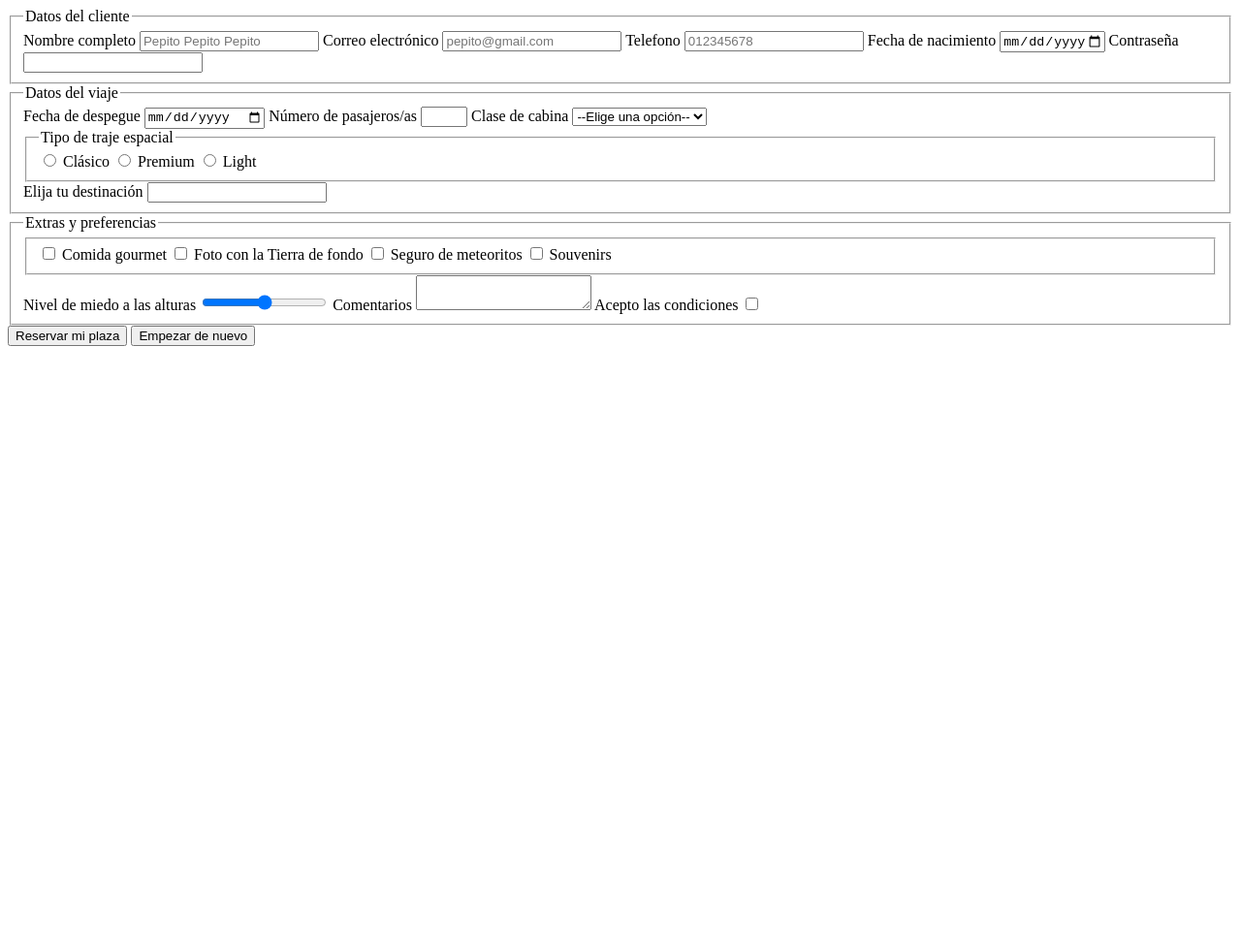
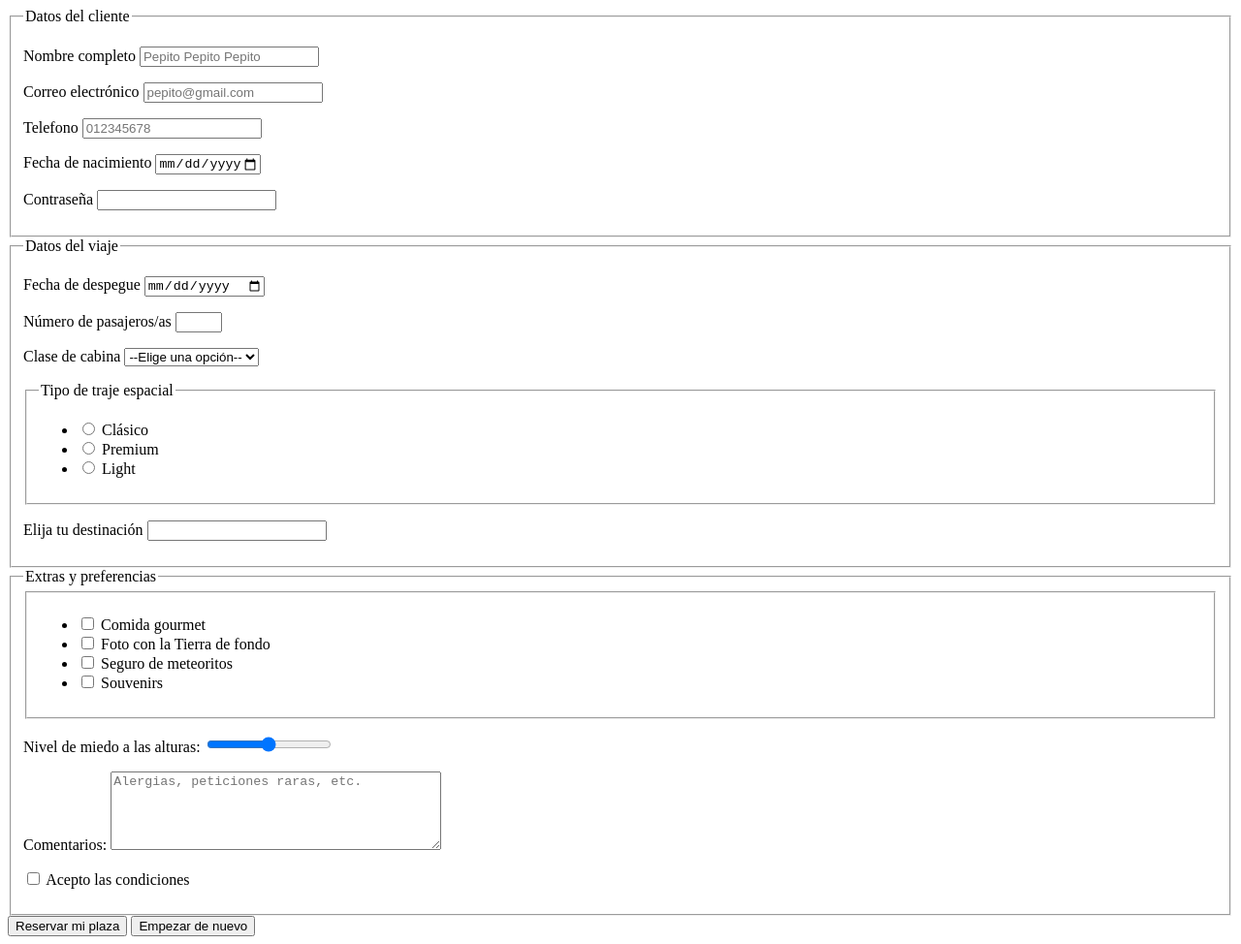
Before and after one commit to sophiarequiao/LLMM-form-exercise, a plain HTML site: page index.html in a window 1280 px wide. Shown: the whole page at 97% size. Before the commit the page ends 800 px from the top, so only its background shows below. Drawn offline with Linux system fonts and the light colour scheme.

Commit message:
Give format to the form

```diff
--- a/index.html
+++ b/index.html
@@ -9,24 +9,39 @@
     <form action="/procesar" method="post">
         <fieldset>
             <legend>Datos del cliente</legend>
+            <p>
                 <label for="name">Nombre completo</label>
                 <input type="text" id = "name" name="name" required placeholder="Pepito Pepito Pepito">
+            </p>
+            <p>
                 <label for="email">Correo electrónico</label>
                 <input type="email" id = "email" name="email" required pattern="[a-zA-Z0-9_]+@[a-zA-Z0-9]+.com" placeholder="pepito@gmail.com">
+            </p>
+            <p>
                 <label for="phoneNumber">Telefono</label>
                 <input type="tel" id = "phoneNumber" name="phoneNumber" pattern="[0-9]{9}" placeholder="012345678">
+            </p>
+            <p>
                 <label for="dateOfBirth">Fecha de nacimiento</label>
                 <input type="date" id = "dateOfBirth" name="dateOfBirth" required max="2008-10-13">
+            </p>
+            <p>
                 <label for="password">Contraseña</label>
                 <input type="password" id="password" name="password" minlength="8">
+            </p>
         </fieldset>
 
         <fieldset>
             <legend>Datos del viaje</legend>
+            <p>
                 <label for="departureDate">Fecha de despegue</label>
                 <input type="date" id = "departureDate" name="departureDate" required min="2026-10-14">
+            </p>
+            <p>
                 <label for="numberOfTravellers">Número de pasajeros/as</label>
                 <input type="number" name="numberOfTravellers" id="numberOfTravellers" min="1" max="4">
+            </p>
+            <p>
                 <label for="cabinClass">Clase de cabina</label>
                 <select name="cabinClass" id="cabinClass">
                     <option value=""> --Elige una opción--</option>
@@ -34,41 +49,67 @@
                     <option value="Business">Business</option>
                     <option value="viewCabin">Suite con vistas</option>
                 </select>
+            </p>
             <fieldset>
                 <legend>Tipo de traje espacial</legend>
+                <ul>
+                    <li>
                         <input type="radio" name="typeOfSpacesuit" id="classic" value = "classic">
                         <label for="classic">Clásico</label>
+                    </li>
+                    <li>
                         <input type="radio" name="typeOfSpacesuit" id="premium" value="premium">
                         <label for="premium">Premium</label>
+                    </li>
+                    <li>
                         <input type="radio" name="typeOfSpacesuit" id="light" value="light">
                         <label for="classic">Light</label>
+                    </li>
+                </ul>
             </fieldset>
+            <p>
                 <label for="lunarDestinations">Elija tu destinación</label>
                 <input list="suggestedDestination" id="lunarDestinations" name="lunarDestinations">
                 <datalist id="suggestedDestination">
                     <option value="Mar de la tranquilidad"></option>
                     <option value="Cráter lunar central"></option>
                 </datalist>
+            </p>
         </fieldset>
-
         <fieldset>
             <legend>Extras y preferencias</legend>
             <fieldset>
+                <ul>
+                    <li>
                         <input type="checkbox" id = "gourmetFood" name="extraService" value = "gourmetFood">
                         <label for="gourmetFood">Comida gourmet</label>
+                    </li>
+                    <li>
                         <input type="checkbox" id = "earthPicture" name="extraService" value = "earthPicture">
                         <label for="earthPicture">Foto con la Tierra de fondo</label>
+                    </li>
+                    <li>
                         <input type="checkbox" id = "meteoriteInsurance" name="extraService" value = "meteoriteInsurance">
                         <label for="meteoriteInsurance">Seguro de meteoritos</label>
+                    </li>
+                    <li>
                         <input type="checkbox" id = "souvenirs" name="extraService" value = "souvenirs">
                         <label for="souvenirs">Souvenirs</label>
+                    </li>
+                </ul>
             </fieldset>
-            <label for="heightScare">Nivel de miedo a las alturas</label>
+            <p>
+                <label for="heightScare">Nivel de miedo a las alturas: </label>
                 <input type="range" name="heightScare" id="heightScare" min="0" max="10">
-            <label for="comments">Comentarios</label>
-            <textarea name="comments" id="comments"></textarea>
+            </p>
+            <p>
+                <label for="comments">Comentarios: </label>
+                <textarea name="comments" id="comments" rows=5 cols=40 placeholder="Alergias, peticiones raras, etc."></textarea>
+            </p>
+            <p>
+                <input type="checkbox" id="conditions" name="conditions" required>
                 <label for="conditions">Acepto las condiciones</label>
-            <input type="checkbox" id="conditions" name="conditions" required>
+            </p>
         </fieldset>
 
         <button type="submit">Reservar mi plaza</button>
```
Lines whose indentation alone changed are shown as unchanged.
